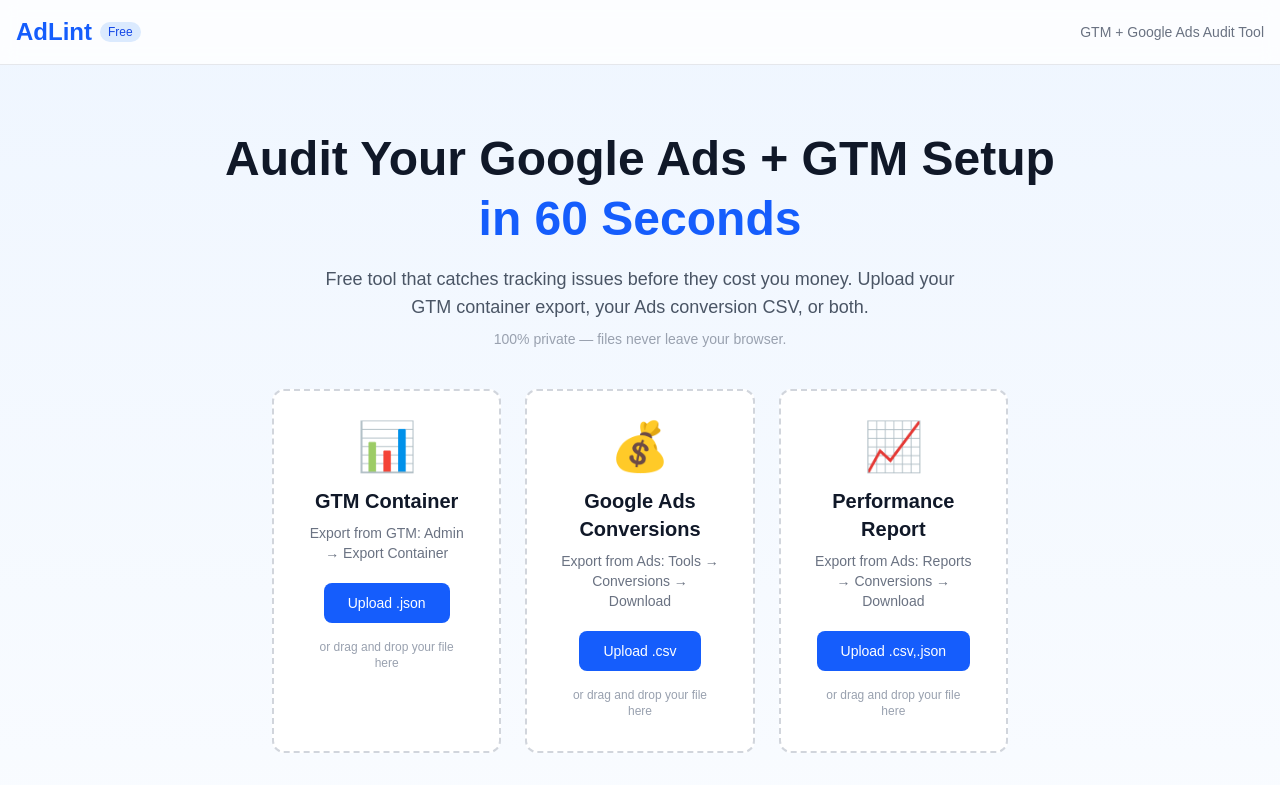
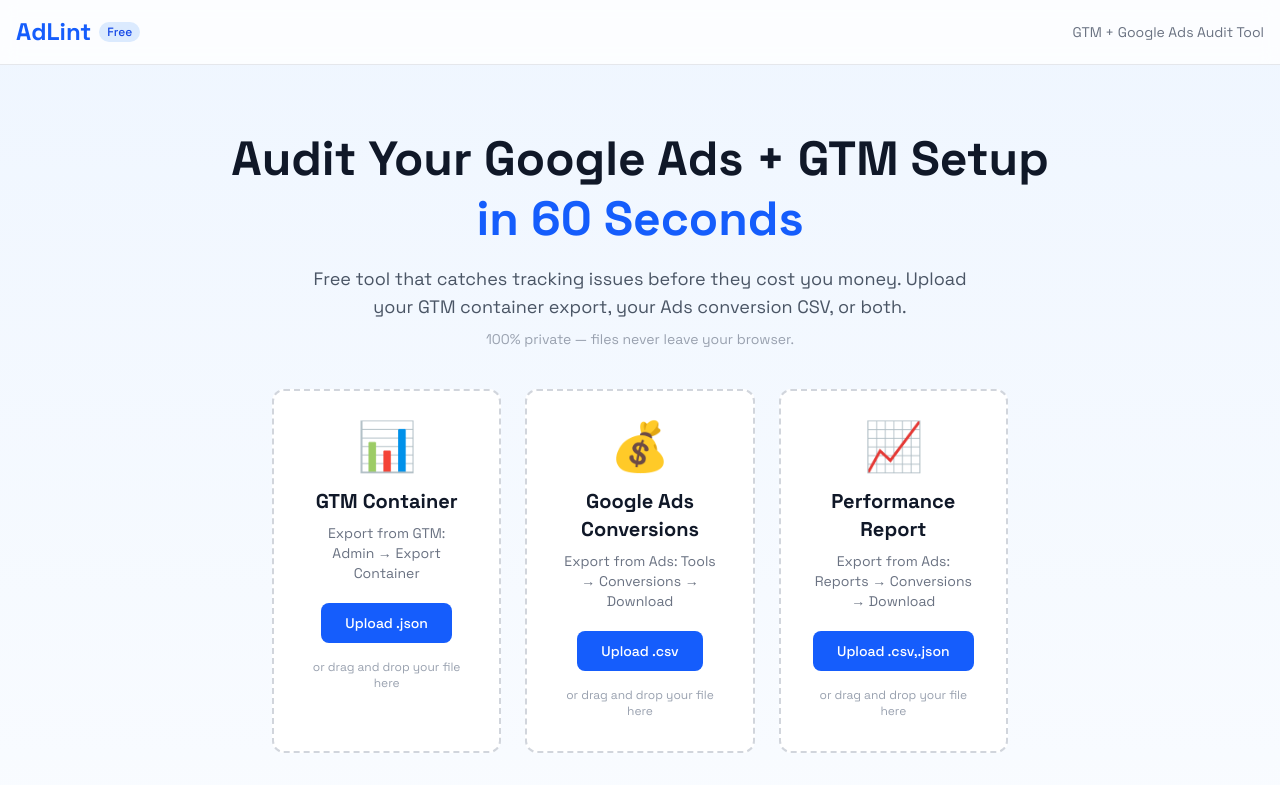
Before and after one commit to ChristopherLandaverde/adlinter, a Next.js app: page / in a window 1280 px wide. Shown: the top 785 px of the page. Built offline with nearby package versions, Linux system fonts and the light colour scheme.

Commit message:
Change site-wide font from Geist to Space Grotesk
Co-Authored-By: Claude Opus 4.5 <noreply@anthropic.com>

```diff
--- a/app/globals.css
+++ b/app/globals.css
@@ -10,14 +10,14 @@
 @theme inline {
   --color-background: var(--background);
   --color-foreground: var(--foreground);
-  --font-sans: var(--font-geist-sans);
+  --font-sans: var(--font-space-grotesk);
   --font-mono: var(--font-geist-mono);
 }
 
 body {
   background: #ffffff;
   color: #171717;
-  font-family: Arial, Helvetica, sans-serif;
+  font-family: var(--font-space-grotesk), Arial, Helvetica, sans-serif;
 }
 
 @keyframes slideIn {
--- a/app/layout.tsx
+++ b/app/layout.tsx
@@ -1,9 +1,9 @@
 import type { Metadata } from "next";
-import { Geist, Geist_Mono } from "next/font/google";
+import { Space_Grotesk, Geist_Mono } from "next/font/google";
 import "./globals.css";
 
-const geistSans = Geist({
-  variable: "--font-geist-sans",
+const spaceGrotesk = Space_Grotesk({
+  variable: "--font-space-grotesk",
   subsets: ["latin"],
 });
 
@@ -25,7 +25,7 @@ export default function RootLayout({
   return (
     <html lang="en">
       <body
-        className={`${geistSans.variable} ${geistMono.variable} antialiased`}
+        className={`${spaceGrotesk.variable} ${geistMono.variable} antialiased`}
       >
         {children}
       </body>
```
